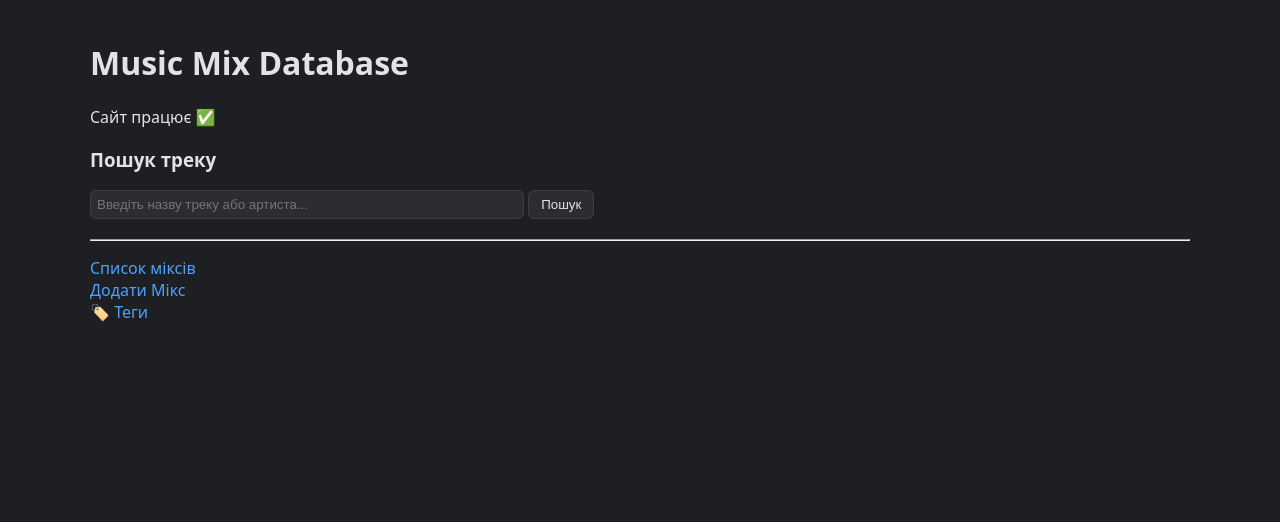
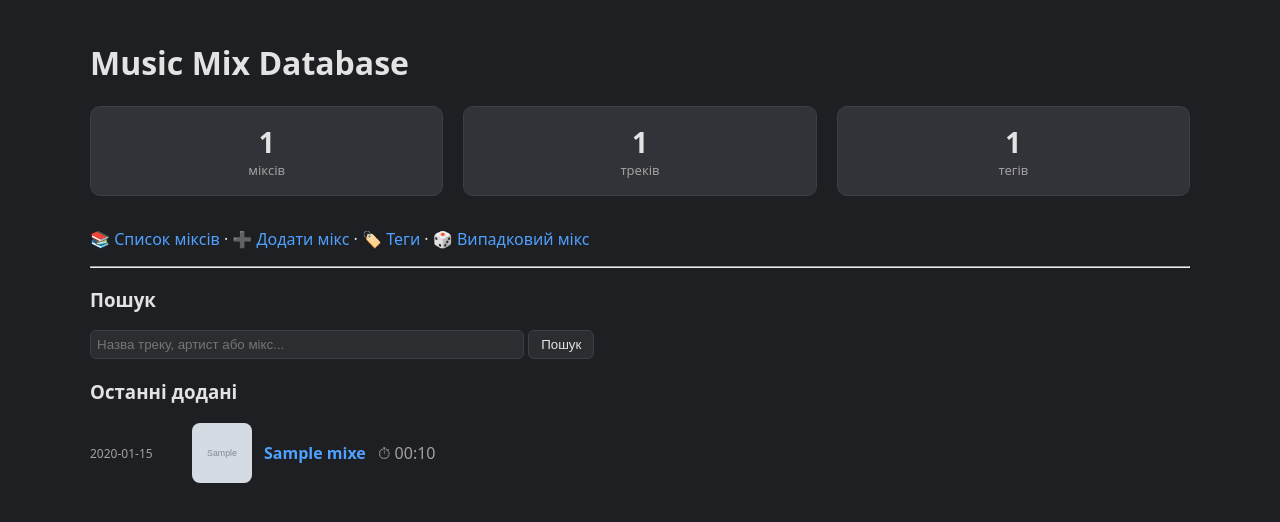
Before and after one commit to TutorialGuy/music_mix_database, a Flask app: page / in a window 1280 px wide. Shown: the top 522 px of the page. Run offline with Flask 3, Linux system fonts and the light colour scheme; tables that the repository leaves empty hold one stand-in row (values such as "Sample post"); grey boxes marked "Sample" are stand-in pictures; parts of the project's set-up code (start-up, migrations or seed data) failed here and were passed over.

Commit message:
Прикрашання головної сторінки

```diff
--- a/app.py
+++ b/app.py
@@ -10,7 +10,8 @@ from database import (
     get_all_tags_with_counts, delete_tags,
     delete_mix_tracks_bulk, save_track_order,
     update_mix_duration, get_all_mixes_sorted,
-    get_mix_tags_with_counts, get_mixes_by_tag
+    get_mix_tags_with_counts, get_mixes_by_tag,
+    get_stats, get_recent_mixes, get_random_mix
 )
 from utils import (
     slugify, highlight, time_to_seconds,
@@ -78,7 +79,22 @@ def home():
                 "cover": cover
             })
 
-    return render_template("home.html", q=q, tag=tag, track_results=track_results, mix_results=mix_results)
+    stats = get_stats()
+    recent_mixes = [
+        {"id": m[0], "title": m[1], "cover": m[2], "duration_sec": m[3], "added_at": m[4]}
+        for m in get_recent_mixes(5)
+    ]
+    random_mix = get_random_mix()
+
+    return render_template(
+        "home.html",
+        q=q, tag=tag,
+        track_results=track_results,
+        mix_results=mix_results,
+        stats=stats,
+        recent_mixes=recent_mixes,
+        random_mix=random_mix
+    )
 
 @app.route("/mixes")
 def mixes_page():
--- a/database.py
+++ b/database.py
@@ -14,14 +14,22 @@ def init_db():
         cur = conn.cursor()
 
         cur.execute("""
-        CREATE TABLE IF NOT EXISTS mixes (
-            id INTEGER PRIMARY KEY AUTOINCREMENT,
-            title TEXT NOT NULL,
-            youtube TEXT,
-            soundcloud TEXT,
-            cover TEXT
-        )
-        """)
+                CREATE TABLE IF NOT EXISTS mixes (
+                    id INTEGER PRIMARY KEY AUTOINCREMENT,
+                    title TEXT NOT NULL,
+                    youtube TEXT,
+                    soundcloud TEXT,
+                    cover TEXT
+                )
+                """)
+        try:
+            cur.execute("""
+                                ALTER TABLE mixes ADD COLUMN added_at TEXT
+                                DEFAULT (datetime('now', 'localtime'))
+                            """)
+            conn.commit()
+        except sqlite3.OperationalError:
+            pass
 
         cur.execute("""
         CREATE TABLE IF NOT EXISTS tracks (
@@ -467,3 +475,40 @@ def save_track_order(mix_id: int, ids: list[int]) -> None:
         conn.commit()
 
 ensure_spotify_column()
+# додаємо краси на головну
+def get_stats() -> dict:
+    with get_connection() as conn:
+        cur = conn.cursor()
+        cur.execute("SELECT COUNT(*) FROM mixes")
+        mixes_count = cur.fetchone()[0]
+        cur.execute("SELECT COUNT(*) FROM mix_tracks")
+        tracks_count = cur.fetchone()[0]
+        cur.execute("SELECT COUNT(*) FROM tags")
+        tags_count = cur.fetchone()[0]
+        return {
+            "mixes": mixes_count,
+            "tracks": tracks_count,
+            "tags": tags_count
+        }
+
+def get_recent_mixes(limit: int = 5):
+    with get_connection() as conn:
+        cur = conn.cursor()
+        cur.execute("""
+            SELECT id, title, cover, duration_sec, added_at
+            FROM mixes
+            ORDER BY id DESC
+            LIMIT ?
+        """, (limit,))
+        return cur.fetchall()
+
+def get_random_mix():
+    with get_connection() as conn:
+        cur = conn.cursor()
+        cur.execute("""
+            SELECT id, title, cover
+            FROM mixes
+            ORDER BY RANDOM()
+            LIMIT 1
+        """)
+        return cur.fetchone()
--- a/static/style.css
+++ b/static/style.css
@@ -418,3 +418,11 @@ mark {
 #clearTracklistBtn:hover {
   background: rgba(255, 80, 80, 0.25);
 }
+
+.card {
+  background: var(--bg-card);
+  padding: 16px;
+  border-radius: 10px;
+  border: 1px solid var(--border);
+  margin-bottom: 16px;
+}
--- a/templates/home.html
+++ b/templates/home.html
@@ -4,12 +4,40 @@
 
 {% block content %}
 <h1>Music Mix Database</h1>
-<p>Сайт працює ✅</p>
 
-<h3>Пошук треку</h3>
+<!-- Статистика -->
+<div style="display:flex; gap:20px; margin:16px 0;">
+  <div class="card" style="flex:1; text-align:center;">
+    <div style="font-size:28px; font-weight:700;">{{ stats.mixes }}</div>
+    <div style="color:var(--text-muted); font-size:13px;">міксів</div>
+  </div>
+  <div class="card" style="flex:1; text-align:center;">
+    <div style="font-size:28px; font-weight:700;">{{ stats.tracks }}</div>
+    <div style="color:var(--text-muted); font-size:13px;">треків</div>
+  </div>
+  <div class="card" style="flex:1; text-align:center;">
+    <div style="font-size:28px; font-weight:700;">{{ stats.tags }}</div>
+    <div style="color:var(--text-muted); font-size:13px;">тегів</div>
+  </div>
+</div>
+
+<!-- Навігація -->
+<p>
+    <a href="/mixes">📚 Список міксів</a> ·
+    <a href="/add-mix">➕ Додати мікс</a> ·
+    <a href="/tags">🏷️ Теги</a>
+    {% if random_mix %}
+      · <a href="/mix/{{ random_mix[0] }}">🎲 Випадковий мікс</a>
+    {% endif %}
+</p>
+
+<hr style="margin:16px 0;">
+
+<!-- Пошук -->
+<h3>Пошук</h3>
 <form method="get" action="/">
     <input name="q" value="{{ q }}"
-           placeholder="Введіть назву треку або артиста..."
+           placeholder="Назва треку, артист або мікс..."
            style="width:420px;padding:6px;">
     <button type="submit">Пошук</button>
     {% if q %}
@@ -17,9 +45,9 @@
     {% endif %}
 </form>
 
+<!-- Результати пошуку -->
 {% if tag %}
     <h3>Мікси з тегом: <span class="tag tagDisplay">{{ tag }}</span></h3>
-
     {% if not mix_results %}
         <p>Немає міксів з цим тегом.</p>
     {% else %}
@@ -39,13 +67,11 @@
 
 {% elif q %}
     <h3>Результати для: {{ q }}</h3>
-
     {% if not mix_results and not track_results %}
         <p>Нічого не знайдено.</p>
     {% else %}
-
         {% if mix_results %}
-            <h3>Мікси</h3>
+            <h4>Мікси</h4>
             <ul style="list-style:none;padding-left:0;">
                 {% for m in mix_results %}
                     <li style="display:flex;align-items:center;margin-bottom:10px;">
@@ -58,28 +84,48 @@
                 {% endfor %}
             </ul>
         {% endif %}
-
         {% if track_results %}
-            <h3>Треки</h3>
+            <h4>Треки</h4>
             <ul>
                 {% for r in track_results %}
                     <li style="margin-bottom:8px;">
                         <b>{{ r.track_label_html|safe }}</b><br>
-                        у міксі:
-                        <a href="/mix/{{ r.mix_id }}">{{ r.mix_title_html|safe }}</a>
+                        у міксі: <a href="/mix/{{ r.mix_id }}">{{ r.mix_title_html|safe }}</a>
                     </li>
                 {% endfor %}
             </ul>
         {% endif %}
+    {% endif %}
 
+{% else %}
+    <!-- Останні мікси (тільки коли немає пошуку) -->
+    {% if recent_mixes %}
+    <h3 style="margin-top:20px;">Останні додані</h3>
+    <ul style="list-style:none; padding:0;">
+        {% for mix in recent_mixes %}
+            <li style="display:flex; align-items:center; margin-bottom:10px;">
+                <div style="min-width:90px; color:var(--text-muted); font-size:12px; margin-right:12px;">
+                    {% if mix.added_at %}
+                        {{ mix.added_at[:10] }}
+                    {% else %}
+                        —
+                    {% endif %}
+                </div>
+                {% if mix.cover %}
+                    <img src="/{{ mix.cover }}"
+                         style="width:60px; height:60px; object-fit:cover; border-radius:8px; margin-right:12px;">
+                {% endif %}
+                <div>
+                    <a href="/mix/{{ mix.id }}"><b>{{ mix.title }}</b></a>
+                    {% if mix.duration_sec %}
+                        <span style="color:var(--text-muted); margin-left:8px;">
+                            ⏱ {{ format_seconds_to_hms(mix.duration_sec) }}
+                        </span>
+                    {% endif %}
+                </div>
+            </li>
+        {% endfor %}
+    </ul>
     {% endif %}
 {% endif %}
-
-<hr style="margin-top:20px;">
-
-<p>
-    <a href="/mixes">Список міксів</a><br>
-    <a href="/add-mix">Додати Мікс</a><br>
-    <a href="/tags">🏷️ Теги</a><br>
-</p>
 {% endblock %}
```
Also changed, not shown: add_column.py (added, +11 -0 lines).
